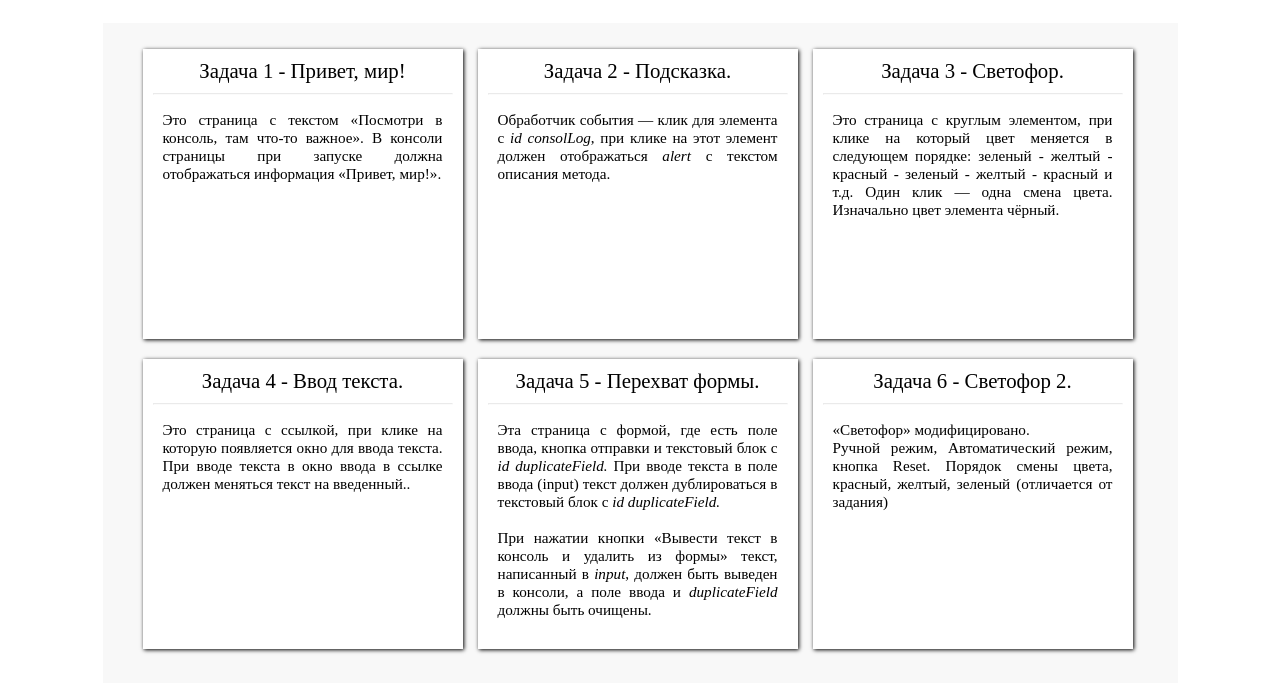
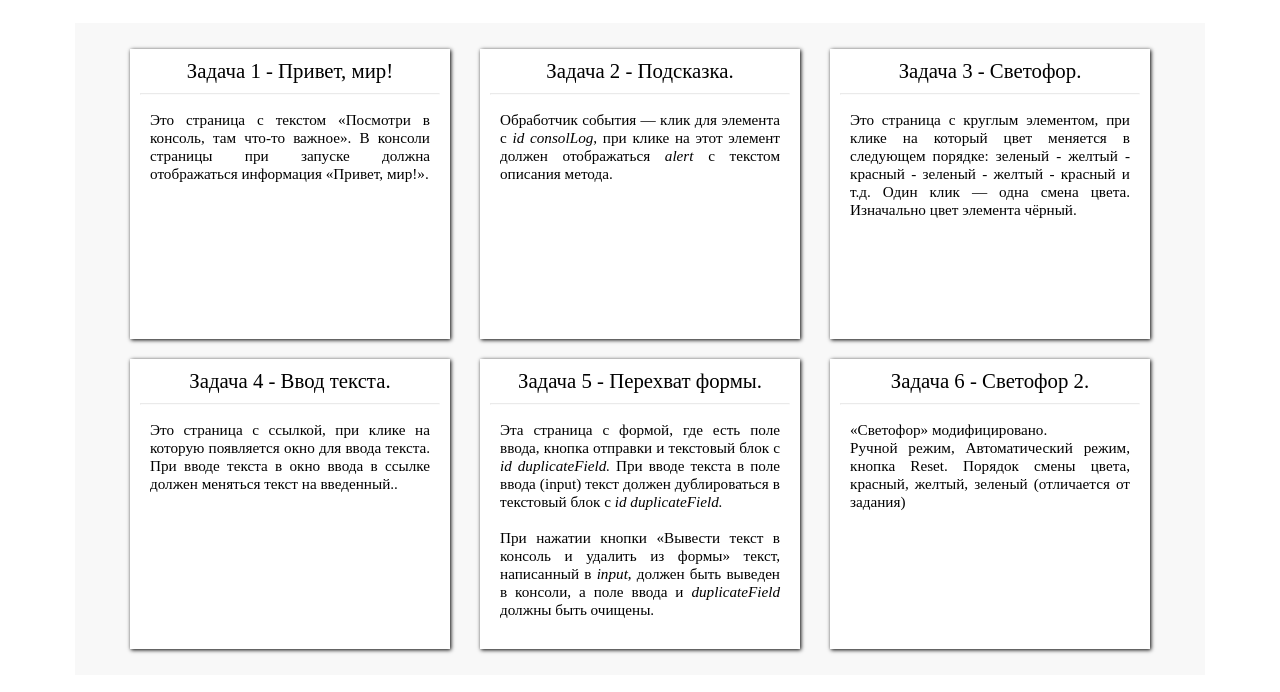
Before and after one commit to WaldyWhite/6.8.-Practical-work, a plain HTML site: page index.html in a window 1280 px wide. Drawn offline with Linux system fonts and the light colour scheme.

Commit message:
made some amendments

```diff
--- a/index.html
+++ b/index.html
@@ -6,40 +6,52 @@
     <title>JS-Start</title>
 </head>
 <body>
-  <div>
+  <div class="content">
     <ul>
-        <a href="task1/index.html"><li>Задача 1 - Привет, мир!
+      <li>
+          <a href="task1/index.html"><div class="box">Задача 1 - Привет, мир!
           <hr>
           <p>Это  страница  с текстом «Посмотри в консоль, там что-то важное».
             В консоли страницы при запуске должна отображаться информация «Привет, мир!».</p>
-        </li></a>
-        <a href="task2/index.html"><li>Задача 2 - Подсказка.
+        </div></a>
+      </li>
+        <li>
+              <a href="task2/index.html"><div class="box">Задача 2 - Подсказка.
               <hr>
               <p>Обработчик события — клик для элемента с <i>id consolLog</i>, при клике
                 на этот элемент должен отображаться <i>alert</i> c текстом описания метода.</p>
-        </li></a>
-        <a href="task3/index.html"><li>Задача 3 - Светофор.
+            </div></a>
+        </li>
+        <li>
+              <a href="task3/index.html"><div class="box">Задача 3 - Светофор.
               <hr>
               <p>Это  страница с круглым элементом, при клике на который цвет меняется в
                 следующем порядке: зеленый - желтый - красный - зеленый - желтый - красный и т.д.
                 Один клик — одна смена цвета. Изначально цвет элемента чёрный.</p>
-        </li></a>
-        <a href="task4/index.html"><li>Задача 4 - Ввод текста.
+            </div></a>
+        </li>
+        <li>
+              <a href="task4/index.html"><div class="box">Задача 4 - Ввод текста.
               <hr>
               <p>Это  страница с ссылкой, при клике на которую появляется окно для ввода текста.
                 При вводе текста в окно ввода в ссылке должен меняться текст на введенный..</p>
-        </li></a>
-        <a href="task5/index.html"><li>Задача 5 - Перехват формы.
+            </div></a>
+        </li>
+        <li>
+            <a href="task5/index.html"><div class="box">Задача 5 - Перехват формы.
               <hr>
               <p>Эта  страница с формой, где есть поле ввода, кнопка отправки и текстовый блок с <i>id duplicateField.</i>
                 При вводе текста в поле ввода (input) текст должен дублироваться в текстовый блок с <i>id duplicateField.</i><br><br>
                 При нажатии кнопки «Вывести текст в консоль и удалить из формы» текст, написанный в <i>input</i>,
                 должен быть выведен в консоли, а поле ввода и <i>duplicateField</i> должны быть очищены.</p>
-        </li></a>
-        <a href="task6/index.html"><li>Задача 6 - Светофор 2.
+            </div></a>
+        </li>
+        <li>
+            <a href="task6/index.html"><div class="box">Задача 6 - Светофор 2.
               <hr>
               <p>«Светофор» модифицировано.<br>Ручной режим, Автоматический режим, кнопка Reset. Порядок смены цвета, красный, желтый, зеленый (отличается от задания)</p>
-        </li></a>
+            </div></a>
+        </li>
       </ul>
 </div>
 </body>
--- a/style.css
+++ b/style.css
@@ -1,35 +1,35 @@
 body{
     padding-top: 15px;
 }
-div{
+.content{
     padding: 10px 0 0 0;
-    width: 1075px;
-    height: 650px;
+    width: 1130px;
+    height: 642px;
     margin: 0 auto;
     background-color: #f8f8f8;
 }
-li{
+.box{
     box-shadow: 1px 1px 4px;
     padding: 10px 10px 0 10px;
     text-align: center;
     background-color: white;
     width: 300px;
     height: 280px;
-    display: block;
-    list-style: none;
     float: left;
     margin: 0 15px 20px 15px;
+
 }
-li:hover{
+.box:hover{
     box-shadow: 1px 1px 8px;
 }
-ul li:nth-child(3n+1){
-    margin-left: 0px;
+li:nth-child(3n+1){
+    margin-left: 0;
 }
-ul li:nth-child(3n){
-    margin-right: 0px;
+li:nth-child(3n){
+    margin-right: 0;
 }
-li p{
+
+.box p{
     padding: 0 10px;
     text-align: justify;
     font-size: 0.95rem;
@@ -43,3 +43,8 @@ a{
 hr{
     opacity: 0.2;
 }
+li{
+    list-style: none;
+    display: block;
+
+}
```
Also changed, not shown: task1/index.html (+2 -1 lines). Lines whose indentation alone changed are shown as unchanged.
